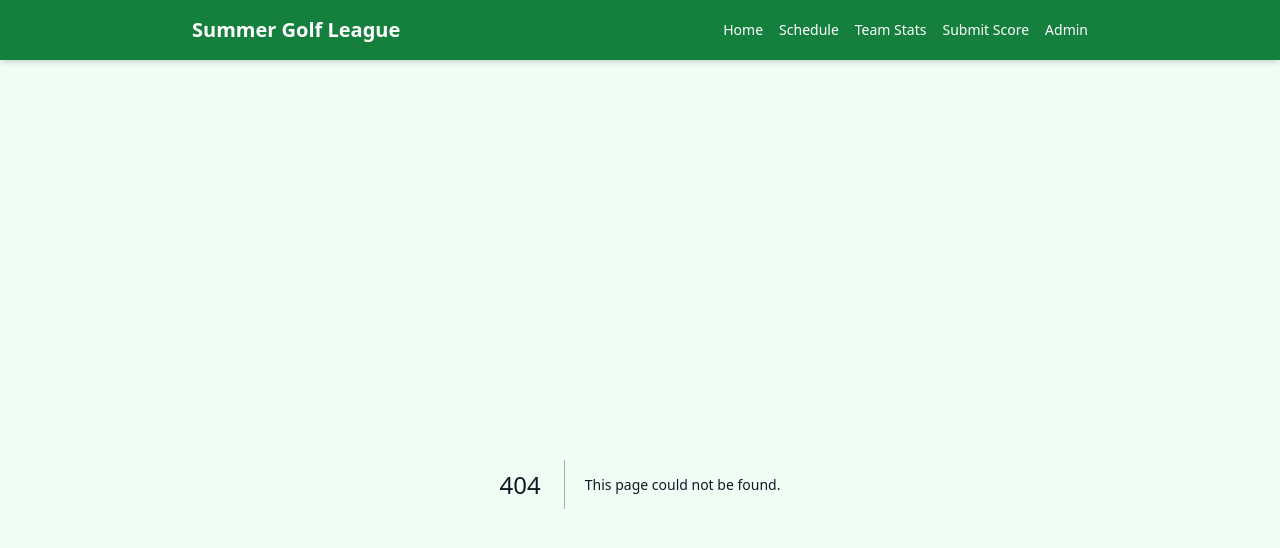
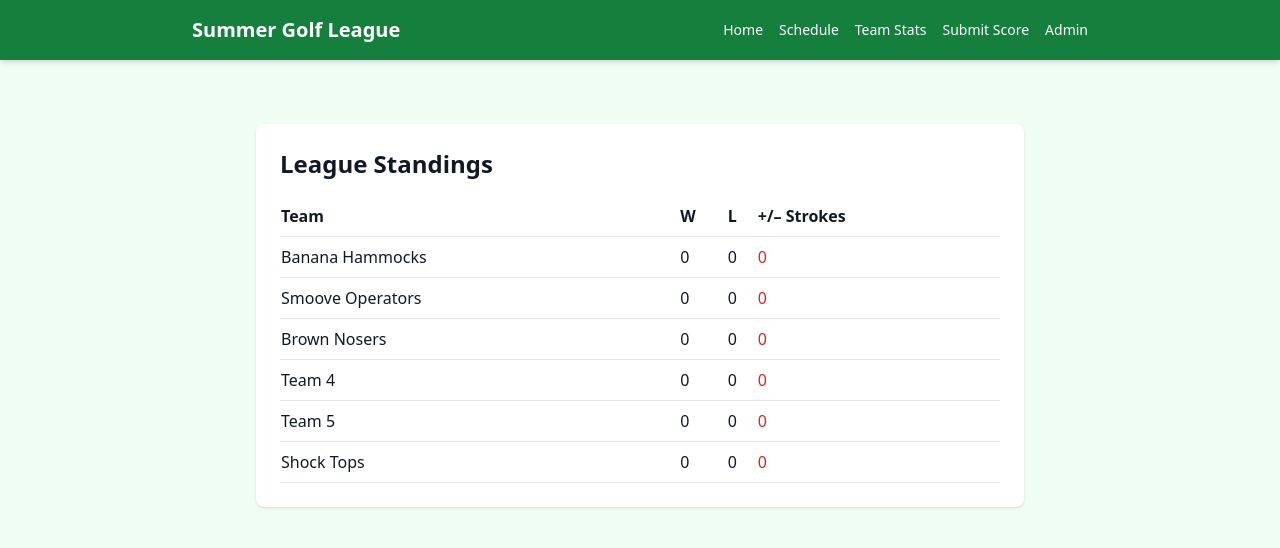
Before and after one commit to tymull24-max/Summer-Golf-League, a Next.js app: page /standings in a window 1280 px wide. Before the commit this address had no page. Shown: the top 548 px of the page. Built offline with nearby package versions, Linux system fonts and the light colour scheme.

Commit message:
Create page.js

```diff
--- /dev/null
+++ b/app/standings/page.js
@@ -0,0 +1,9 @@
+import StandingsTable from "../../components/StandingsTable";
+
+export default function StandingsPage() {
+  return (
+    <div className="max-w-3xl mx-auto mt-10">
+      <StandingsTable />
+    </div>
+  );
+}
```
